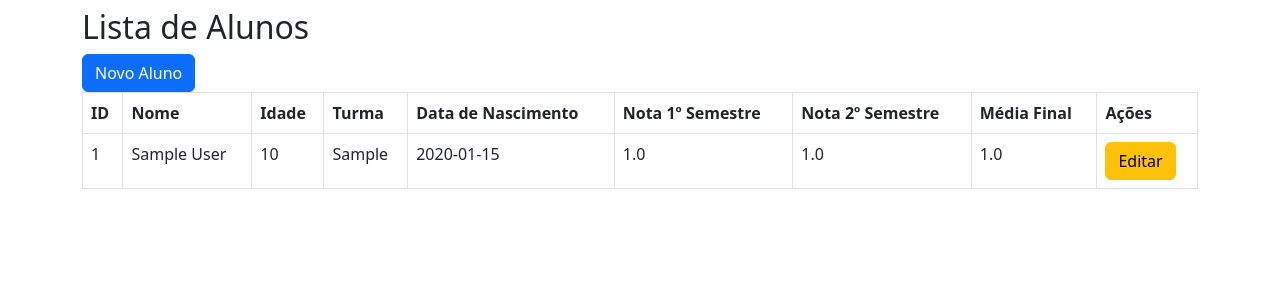
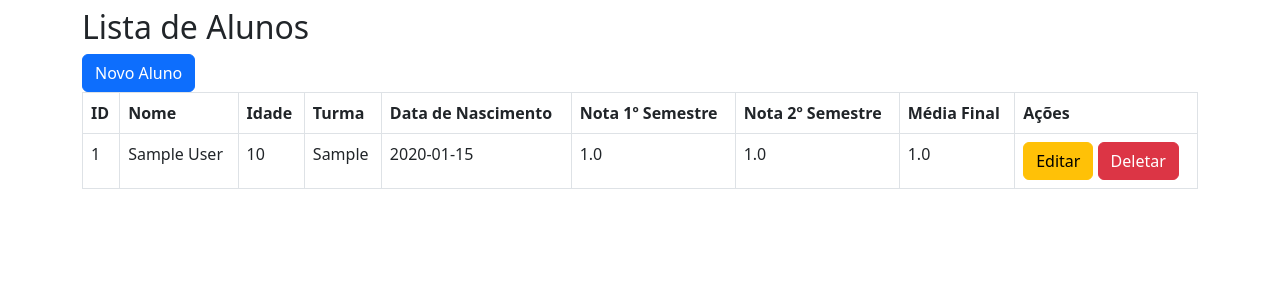
Before and after one commit to caioadauri/education_api, a Flask app: page /alunos in a window 1280 px wide. Shown: the top 300 px of the page. Run offline with Flask 3, Linux system fonts and the light colour scheme; tables that the repository leaves empty hold one stand-in row (values such as "Sample post"); some libraries are stand-ins or nearby versions.

Commit message:
add delete student

```diff
--- a/controller/student.py
+++ b/controller/student.py
@@ -142,6 +142,18 @@ def edit_student(id):
 
    return render_template('edit_student.html', student=student)
 
+@student_blueprint.route('/student/delete/<int:id>', methods=['POST'])
+def delete_student_html(id):
+   student = Student.query.get(id)
+   if student:
+      db.session.delete(student)
+      db.session.commit()
+      flash("Aluno deletado com sucesso!", "success")
+   else:
+      flash("Aluno não encontrado!", "danger")
+
+   return redirect(url_for('student.show_students'))
+
 @student_blueprint.route('/cadastro')
 def cadastro():
     return render_template('novo.html', titulo='Cadastro')
--- a/templates/students.html
+++ b/templates/students.html
@@ -38,7 +38,13 @@
         <td>{{ student.grade_first_semester }}</td>
         <td>{{ student.grade_second_semester }}</td>
         <td>{{ student.average_final }}</td>
-        <td><a href="{{ url_for('student.edit_student', id=student.id) }}" class="btn btn-warning">Editar</a></td>
+        <td>
+          <a href="{{ url_for('student.edit_student', id=student.id) }}" class="btn btn-warning">Editar</a>
+          <form action="{{ url_for('student.delete_student_html', id=student.id) }}" method="POST"
+            style="display:inline;">
+            <button type="submit" class="btn btn-danger">Deletar</button>
+          </form>
+        </td>
       </tr>
       {% endfor %}
     </tbody>
```
